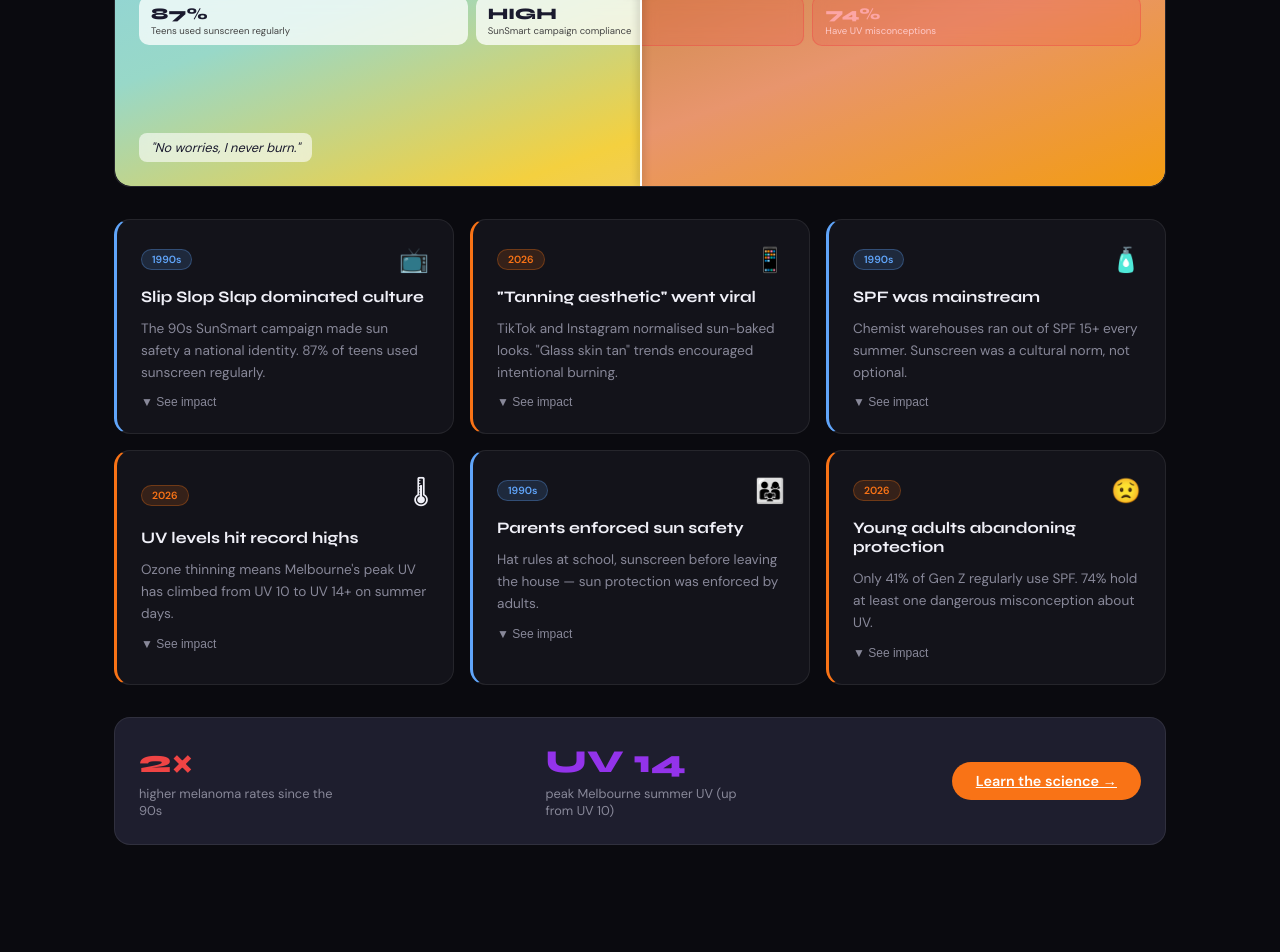
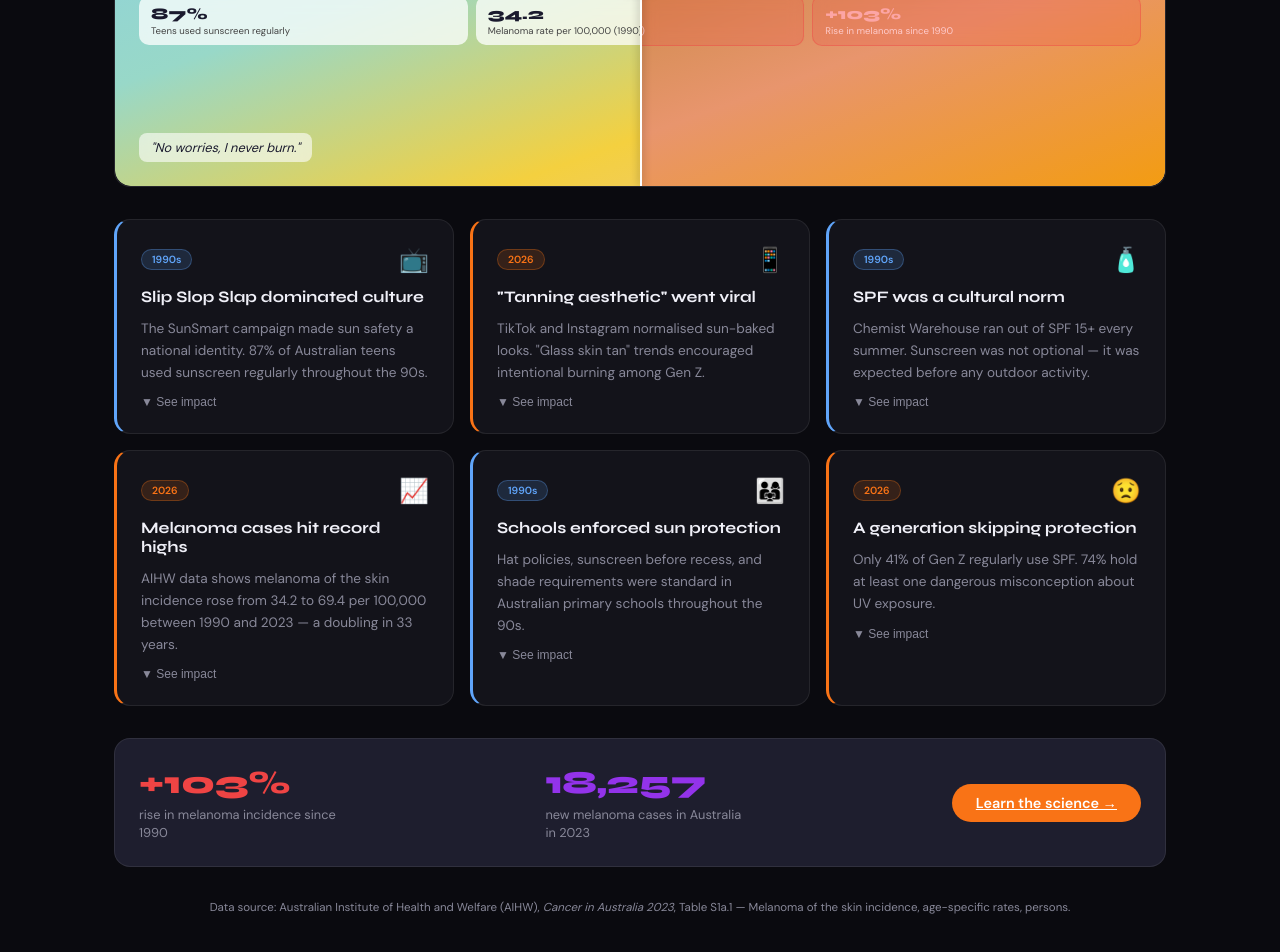
Before and after one commit to EDQ-gb/FIT5120-ASS1, a Vue app: page / in a window 1280 px wide. Shown: the part 490-1442 px from the top of the page. Before the commit the page ends 1367 px from the top, so only its background shows below. Built offline with nearby package versions, Linux system fonts and the light colour scheme.

Commit message:
黑色素瘤

```diff
--- a/src/views/ThenVsNow.vue
+++ b/src/views/ThenVsNow.vue
@@ -2,7 +2,7 @@
   <div class="then-page">
     <div class="page-header">
       <h1 class="section-title">Then vs Now</h1>
-      <p class="section-subtitle">How sun-safety attitudes changed from the 1990s to 2026 — and why it matters.</p>
+      <p class="section-subtitle">How a generation stopped protecting itself — and what the data shows.</p>
     </div>
 
     <!-- Comparison Slider -->
@@ -26,11 +26,11 @@
                 <div class="figure-head then-head">😎</div>
                 <div class="figure-torso then-torso"></div>
               </div>
-              <div class="figure-caption then-caption">Tan = healthy<br><small>No worries, no SPF</small></div>
+              <div class="figure-caption then-caption">Slip Slop Slap<br><small>Sun safety was culture</small></div>
             </div>
             <div class="old-items">
               <span class="item-bubble">📺</span>
-              <span class="item-bubble">🏖</span>
+              <span class="item-bubble">🧴</span>
             </div>
           </div>
           <div class="scene-stats">
@@ -39,12 +39,12 @@
               <small>Teens used sunscreen regularly</small>
             </div>
             <div class="stat-bubble">
+              <strong>34.2</strong>
+              <small>Melanoma rate per 100,000 (1990)</small>
+            </div>
+            <div class="stat-bubble">
               <strong>HIGH</strong>
               <small>SunSmart campaign compliance</small>
-            </div>
-            <div class="stat-bubble">
-              <strong>↓ Low</strong>
-              <small>Melanoma rate growth (90s)</small>
             </div>
           </div>
           <div class="scene-quote">"No worries, I never burn."</div>
@@ -73,12 +73,12 @@
               <small>Gen Z regularly use SPF</small>
             </div>
             <div class="stat-bubble danger">
-              <strong>↑ 2×</strong>
-              <small>Melanoma rate vs 1990s</small>
+              <strong>69.4</strong>
+              <small>Melanoma rate per 100,000 (2023)</small>
             </div>
             <div class="stat-bubble danger">
-              <strong>74%</strong>
-              <small>Have UV misconceptions</small>
+              <strong>+103%</strong>
+              <small>Rise in melanoma since 1990</small>
             </div>
           </div>
           <div class="scene-quote now-quote">"A tan makes my skin look so much better."</div>
@@ -104,6 +104,7 @@
         <p class="story-desc">{{ card.desc }}</p>
         <div v-if="card.expanded" class="story-impact">
           <p>{{ card.impact }}</p>
+          <p v-if="card.source" class="story-source">{{ card.source }}</p>
         </div>
         <button class="story-toggle" @click="card.expanded = !card.expanded">
           {{ card.expanded ? '▲ Less' : '▼ See impact' }}
@@ -114,15 +115,20 @@
     <!-- Bottom CTA -->
     <div class="cta-banner card">
       <div class="cta-stat">
-        <span class="cta-number uv-very-high">2×</span>
-        <span class="cta-label">higher melanoma rates since the 90s</span>
+        <span class="cta-number uv-very-high">+103%</span>
+        <span class="cta-label">rise in melanoma incidence since 1990</span>
       </div>
       <div class="cta-stat">
-        <span class="cta-number uv-extreme">UV 14</span>
-        <span class="cta-label">peak Melbourne summer UV (up from UV 10)</span>
+        <span class="cta-number uv-extreme">18,257</span>
+        <span class="cta-label">new melanoma cases in Australia in 2023</span>
       </div>
       <router-link to="/learn" class="btn btn-primary">Learn the science →</router-link>
     </div>
+
+    <!-- Data source footnote -->
+    <p class="data-source">
+      Data source: Australian Institute of Health and Welfare (AIHW), <em>Cancer in Australia 2023</em>, Table S1a.1 — Melanoma of the skin incidence, age-specific rates, persons.
+    </p>
   </div>
 </template>
 
@@ -154,43 +160,49 @@ const storyCards = reactive([
   {
     id: 1, era: '1990s', icon: '📺',
     title: 'Slip Slop Slap dominated culture',
-    desc: 'The 90s SunSmart campaign made sun safety a national identity. 87% of teens used sunscreen regularly.',
-    impact: 'Melanoma rates were stabilising. The campaign is credited with saving thousands of lives.',
+    desc: 'The SunSmart campaign made sun safety a national identity. 87% of Australian teens used sunscreen regularly throughout the 90s.',
+    impact: 'Melanoma incidence was 34.2 per 100,000 in 1990. The campaign is credited with stabilising rates during this period.',
+    source: 'Source: AIHW Cancer in Australia 2023; Cancer Council Australia.',
     expanded: false
   },
   {
     id: 2, era: '2026', icon: '📱',
     title: '"Tanning aesthetic" went viral',
-    desc: 'TikTok and Instagram normalised sun-baked looks. "Glass skin tan" trends encouraged intentional burning.',
-    impact: 'Each sunburn before 18 doubles lifetime melanoma risk. Gen Z are on track for record diagnoses by 2040.',
+    desc: 'TikTok and Instagram normalised sun-baked looks. "Glass skin tan" trends encouraged intentional burning among Gen Z.',
+    impact: 'By 2023, melanoma incidence had risen to 69.4 per 100,000 — a 103% increase since 1990. Australia now records over 18,000 new melanoma cases per year.',
+    source: 'Source: AIHW, Cancer in Australia 2023, Table S1a.1.',
     expanded: false
   },
   {
     id: 3, era: '1990s', icon: '🧴',
-    title: 'SPF was mainstream',
-    desc: 'Chemist warehouses ran out of SPF 15+ every summer. Sunscreen was a cultural norm, not optional.',
-    impact: 'Australia led the world in sun-safety compliance throughout the 90s and early 2000s.',
+    title: 'SPF was a cultural norm',
+    desc: 'Chemist Warehouse ran out of SPF 15+ every summer. Sunscreen was not optional — it was expected before any outdoor activity.',
+    impact: 'Australia led the world in sun-safety compliance. Rates of new melanoma diagnoses grew slowly through the 90s compared to later decades.',
+    source: 'Source: Cancer Council Australia; AIHW Cancer in Australia 2023.',
     expanded: false
   },
   {
-    id: 4, era: '2026', icon: '🌡',
-    title: 'UV levels hit record highs',
-    desc: 'Ozone thinning means Melbourne\'s peak UV has climbed from UV 10 to UV 14+ on summer days.',
-    impact: 'The same beach session that was "safe" in 1995 now burns unprotected fair skin in under 8 minutes.',
+    id: 4, era: '2026', icon: '📈',
+    title: 'Melanoma cases hit record highs',
+    desc: 'AIHW data shows melanoma of the skin incidence rose from 34.2 to 69.4 per 100,000 between 1990 and 2023 — a doubling in 33 years.',
+    impact: 'Each sunburn before age 18 doubles lifetime melanoma risk. With Gen Z largely unprotected, diagnoses are projected to keep rising.',
+    source: 'Source: AIHW, Cancer in Australia 2023, Table S1a.1.',
     expanded: false
   },
   {
     id: 5, era: '1990s', icon: '👨‍👩‍👧',
-    title: 'Parents enforced sun safety',
-    desc: 'Hat rules at school, sunscreen before leaving the house — sun protection was enforced by adults.',
-    impact: 'Children who grew up with sun-safe habits carried them into adulthood, reducing cumulative UV damage.',
+    title: 'Schools enforced sun protection',
+    desc: 'Hat policies, sunscreen before recess, and shade requirements were standard in Australian primary schools throughout the 90s.',
+    impact: 'Children who grew up with enforced sun-safety habits carried lower UV exposure into adulthood, reducing cumulative skin damage.',
+    source: 'Source: Cancer Council Australia SunSmart Schools Program.',
     expanded: false
   },
   {
     id: 6, era: '2026', icon: '😟',
-    title: 'Young adults abandoning protection',
-    desc: 'Only 41% of Gen Z regularly use SPF. 74% hold at least one dangerous misconception about UV.',
-    impact: 'This generational gap in sun-safety attitudes will drive a melanoma epidemic within 15–20 years.',
+    title: 'A generation skipping protection',
+    desc: 'Only 41% of Gen Z regularly use SPF. 74% hold at least one dangerous misconception about UV exposure.',
+    impact: 'This behavioural gap directly mirrors the rising incidence trend in AIHW data. Without intervention, Australia faces a melanoma crisis within 15–20 years.',
+    source: 'Source: AIHW Cancer in Australia 2023; Cancer Council Australia UV Attitudes Survey.',
     expanded: false
   },
 ])
@@ -357,6 +369,7 @@ const storyCards = reactive([
 .story-title { font-family: var(--font-display); font-size: 1rem; font-weight: 700; }
 .story-desc  { font-size: 0.85rem; color: var(--text-muted); line-height: 1.6; }
 .story-impact { background: var(--surface-2); border-radius: 8px; padding: 10px 12px; font-size: 0.82rem; line-height: 1.6; color: var(--text); border-left: 2px solid var(--accent); }
+.story-source { font-size: 0.72rem; color: var(--text-muted); margin-top: 6px; font-style: italic; }
 .story-toggle { background: none; border: none; color: var(--text-muted); font-size: 0.75rem; cursor: pointer; padding: 0; text-align: left; }
 .story-toggle:hover { color: var(--accent); }
 
@@ -365,4 +378,13 @@ const storyCards = reactive([
 .cta-stat { display: flex; flex-direction: column; gap: 4px; }
 .cta-number { font-family: var(--font-display); font-size: 2rem; font-weight: 800; }
 .cta-label { font-size: 0.8rem; color: var(--text-muted); max-width: 200px; line-height: 1.4; }
+
+/* Data source footnote */
+.data-source {
+  font-size: 0.72rem;
+  color: var(--text-muted);
+  text-align: center;
+  padding-bottom: 1rem;
+  line-height: 1.6;
+}
 </style>
```
